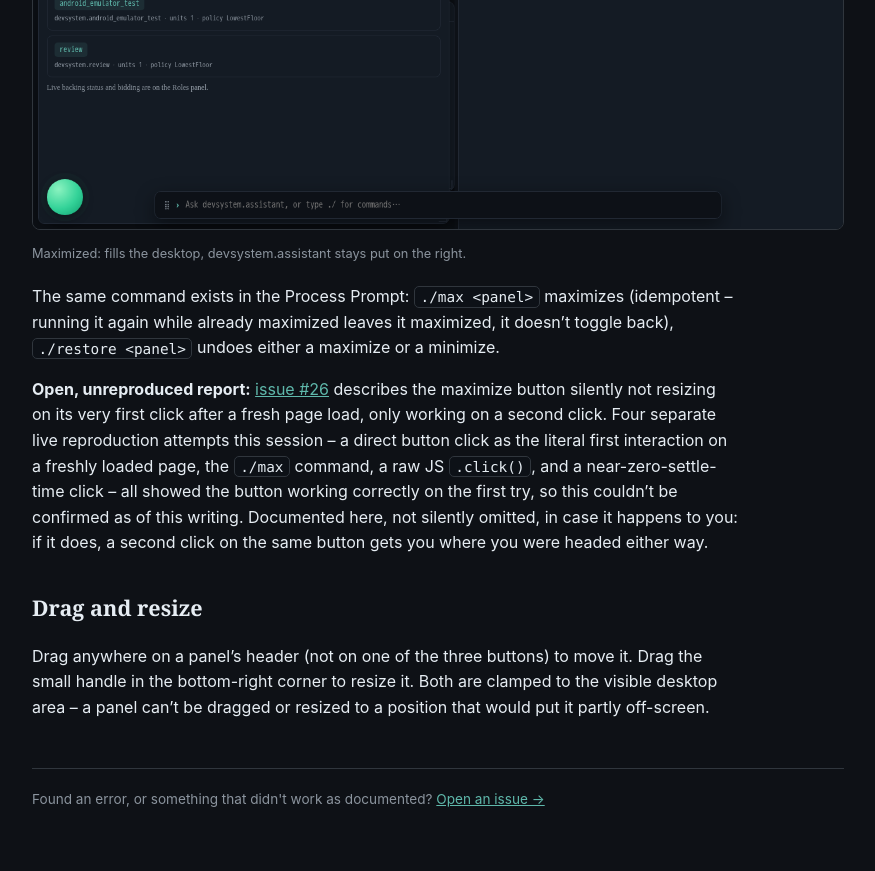
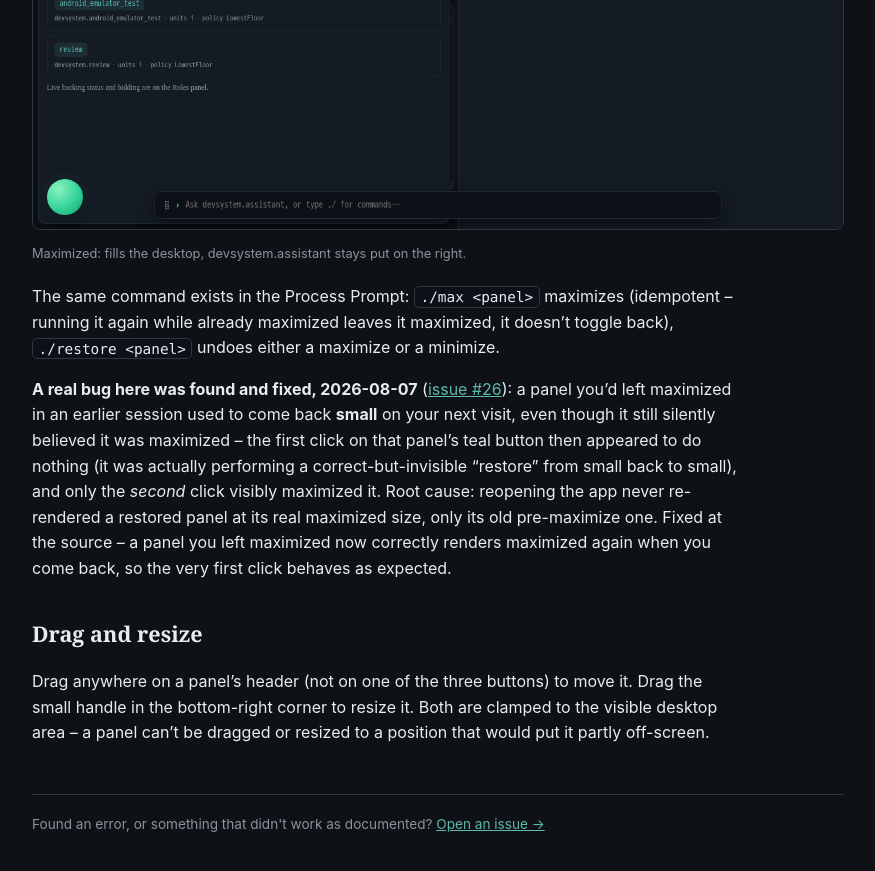
Before and after one commit to scimbe/CADS-devsystem-docs, a Jekyll site: the page built from _how-to/manage-panel-windows.md, in a window 1280 px wide and 900 px high, scrolled down 2023 px. Shown: the top 871 px of the window, without its empty margins (322-1197 px from the left). Built offline with Jekyll 4.4.1, drawn with Linux system fonts in a browser that asks for light colours.

Commit message:
how-to: catch manage-panel-windows.md up to issue #26's real fix
Real drift: this page still described #26 as an open, unreproduced
report -- it's fixed now (CADS-devsystem@0ee6394). Replaced the
"couldn't reproduce" section with an honest account of the real root
cause (a restored-maximized panel rendered at its stale small size)
and the fix, live-verified against the actual deployment before writing.

```diff
--- a/_how-to/manage-panel-windows.md
+++ b/_how-to/manage-panel-windows.md
@@ -1,6 +1,6 @@
 ---
 title: Close, minimize, maximize, drag, and resize a panel
-description: The traffic-light window controls every open panel carries, what each one actually preserves, and one open, honestly-unreproduced report about the maximize button.
+description: The traffic-light window controls every open panel carries, and what each one actually preserves.
 order: 14
 ---
 
@@ -55,14 +55,14 @@ The same command exists in the Process Prompt: `./max <panel>` maximizes (idempo
 again while already maximized leaves it maximized, it doesn't toggle back), `./restore <panel>`
 undoes either a maximize or a minimize.
 
-**Open, unreproduced report:** [issue #26](https://github.com/scimbe/CADS-devsystem/issues/26)
-describes the maximize button silently not resizing on its very first click after a fresh page
-load, only working on a second click. Four separate live reproduction attempts this session --
-a direct button click as the literal first interaction on a freshly loaded page, the `./max`
-command, a raw JS `.click()`, and a near-zero-settle-time click -- all showed the button working
-correctly on the first try, so this couldn't be confirmed as of this writing. Documented here, not
-silently omitted, in case it happens to you: if it does, a second click on the same button gets you
-where you were headed either way.
+**A real bug here was found and fixed, 2026-08-07** ([issue #26](https://github.com/scimbe/CADS-devsystem/issues/26)):
+a panel you'd left maximized in an earlier session used to come back **small** on your next visit,
+even though it still silently believed it was maximized -- the first click on that panel's teal
+button then appeared to do nothing (it was actually performing a correct-but-invisible "restore" from
+small back to small), and only the *second* click visibly maximized it. Root cause: reopening the app
+never re-rendered a restored panel at its real maximized size, only its old pre-maximize one. Fixed
+at the source -- a panel you left maximized now correctly renders maximized again when you come back,
+so the very first click behaves as expected.
 
 ## Drag and resize
 
```
